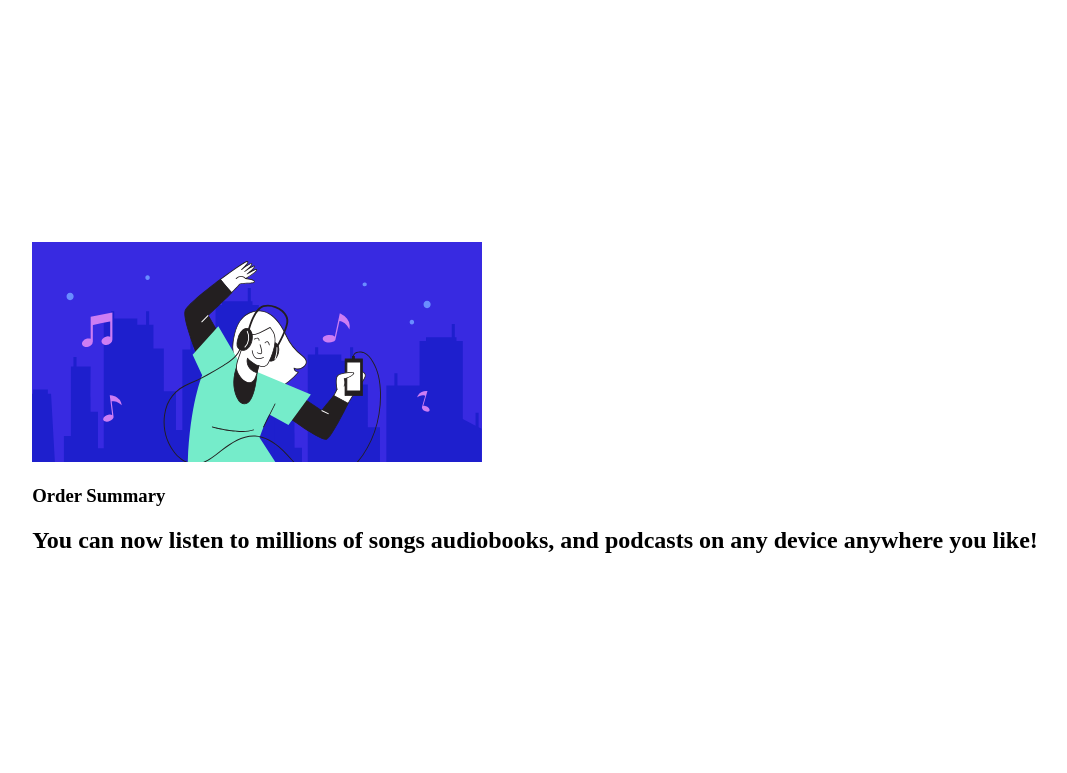
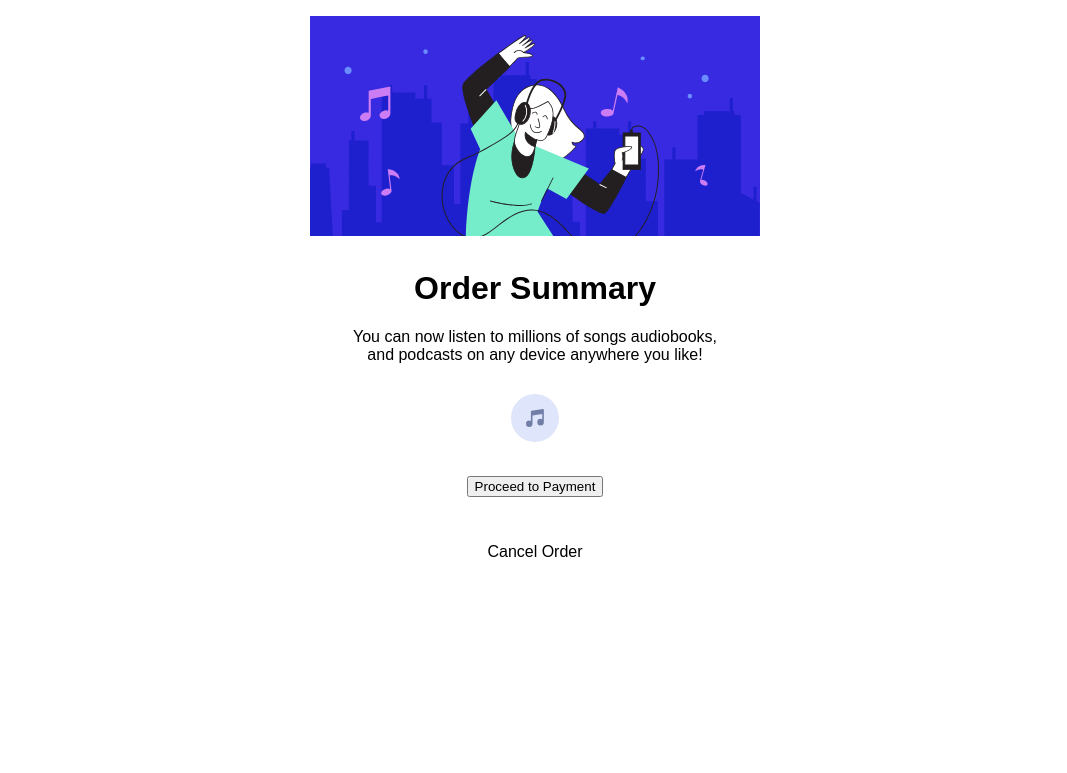
Before and after one commit to Sochmoot/Order-Summary-Challenge-, a plain HTML site: page index.html in a window 1280 px wide. Shown: the whole page, without its empty margins (105-1172 px from the left). Drawn offline with Linux system fonts and the light colour scheme.

Commit message:
changes to code

```diff
--- a/index.html
+++ b/index.html
@@ -4,19 +4,34 @@
     <meta charset="utf-8">
     <title>Order Summary | Frontend Mentor</title>
     <link rel="stylesheet" href="styles.css">
+    <link rel="" href="https://fonts.google.com/specimen/Red+Hat+Display">
   </head>
 
 
   <body>
+
     <div class="main-container">
+
       <div class="music-image">
         <img src="images/illustration-hero.svg" alt="">
       </div>
+
       <div class="text-section">
-        <h3>Order Summary</h3>
-        <h2>You can now listen to millions of songs audiobooks, and podcasts on any device anywhere you like!</h2>
+        <h1>Order Summary</h1>
+        <div class="text-section2">
+          <p>You can now listen to millions of songs audiobooks, and podcasts on any device anywhere you like!</p>
+          <div class="annual-plan">
+        </div>
+          <img class="icon" src="images/icon-music.svg" alt="">
+        </div>
+        <div>
+          <button class="button" type="button" name="Proceed to Payment">Proceed to Payment</button>
+        </div>
+        <div>
+          <p class="cancel">Cancel Order</p>
+        </div>
+      </div>
 
-      </div>
 
 
     </div>
--- a/styles.css
+++ b/styles.css
@@ -3,4 +3,42 @@ body {
   justify-content: center;
   align-items: center;
   height: 100vh;
+  font-family: 'Red Hat Display', arial, serif;
+
 }
+
+.main-container {
+  width: 450px;
+  border-radius: 5%;
+}
+
+.text-section {
+  width: 450px;
+  height: 500px;
+  text-align: center;
+  margin: 30px auto 30px auto;
+}
+
+.text-section2 {
+  margin: 0 30px 0 30px;
+}
+
+.annual-plan {
+  background-color: hsl(225, 100%, 94%)
+  height: 50px;
+  width: 350px;
+  margin: 30px auto;
+  background-color: green;
+}
+
+.icon {
+  align-self: flex-start;
+}
+
+.button {
+  margin: 30px auto;
+}
+
+.cancel:hover {
+  background-color: yellow;
+}
```
